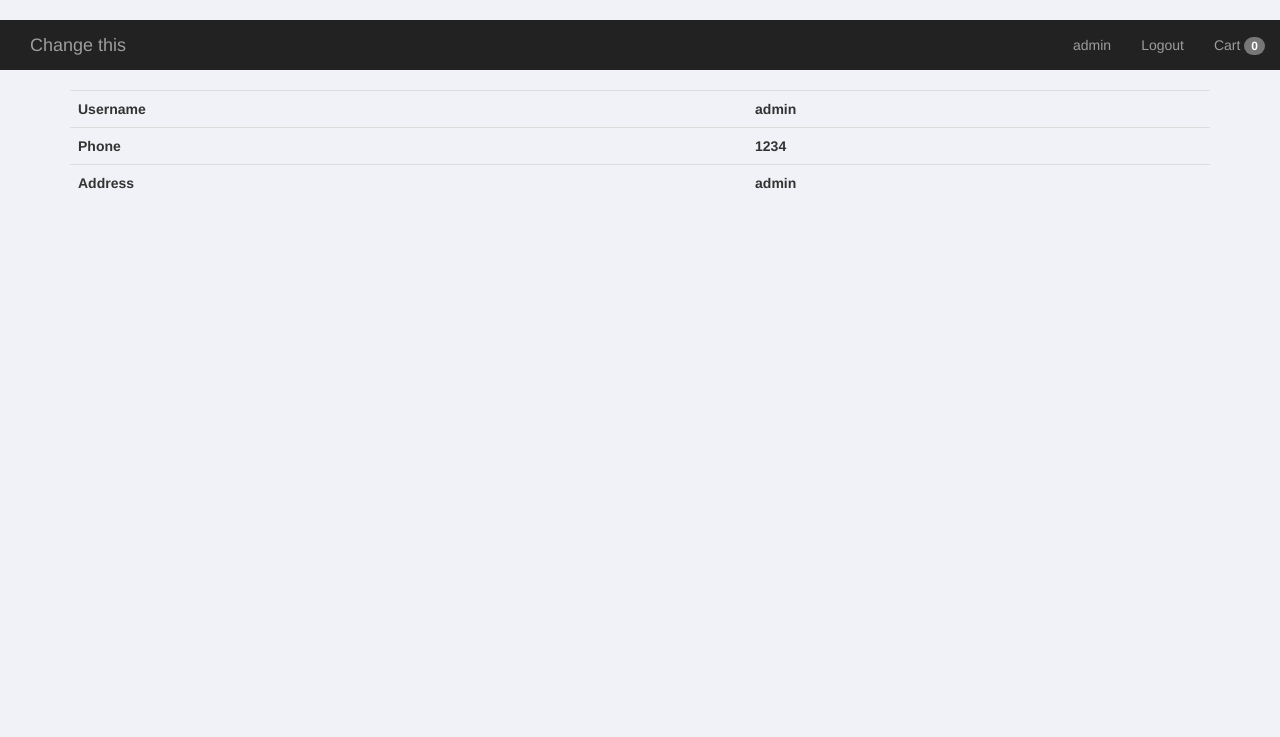
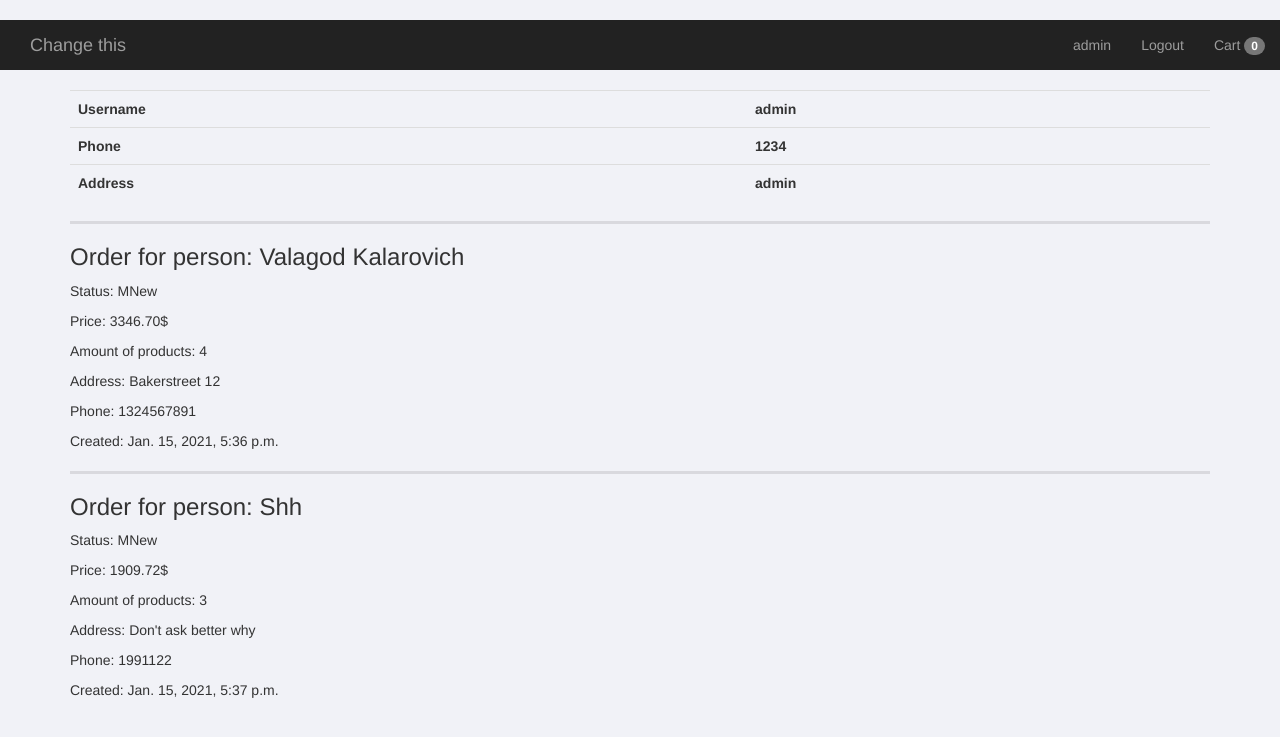
Before and after one commit to VanionVina/first-test-django, a Django app: page /user-profile/ in a window 1280 px wide. Shown: the top 737 px of the page. Run offline with Django 3.2, Linux system fonts and the light colour scheme; a user stored in the database is signed in; data comes from the database, SQL or seed files in the repository; both versions use the stored data as it was after the commit; lists and menus that the app fills with data are empty; some libraries are stand-ins or nearby versions.

Commit message:
Add order form

```diff
--- a/mainapp/admin.py
+++ b/mainapp/admin.py
@@ -12,3 +12,5 @@ admin.site.register(GolfClub)
 admin.site.register(Customer)
 admin.site.register(Cart)
 admin.site.register(CartProduct)
+
+admin.site.register(Order)
--- a/mainapp/models.py
+++ b/mainapp/models.py
@@ -186,7 +186,9 @@ class Cart(models.Model):
 
     def save(self, *args, **kwargs):
         if not self.final_amount:
-            self.final_amount=0
+            self.final_amount = 0
+        if not self.final_price:
+            self.final_price = 0
         super().save(*args, **kwargs)
 
     def __str__(self):
@@ -219,11 +221,18 @@ class CartProduct(models.Model):
 
 
 class Order(models.Model):
+    STATUS_CHOICES = (
+        ('new', 'MNew'),
+        ('confirmed', 'Confirmed'),
+        ('delivered', 'Delivered')
+    )
+    user = models.ForeignKey(Customer, on_delete=models.CASCADE)
     cart = models.ForeignKey(Cart, on_delete=models.CASCADE)
     first_name = models.CharField(max_length=50)
     address = models.CharField(max_length=100)
     phone = models.IntegerField()
-    status = models.CharField(max_length=50)
+    created = models.DateTimeField(auto_created=True, auto_now=True)
+    status = models.CharField(max_length=50, choices=STATUS_CHOICES, default='new')
 
     def __str__(self):
-        return self.cart
+        return f'Order to cart: {self.cart.id}'
--- a/mainapp/templates/user_profile.html
+++ b/mainapp/templates/user_profile.html
@@ -16,4 +16,15 @@
     </tr>
 </table>
 
+{% for order in orders %}
+    <hr style='border-top: 3px solid rgba(0, 0, 0, 0.1);'>
+    <h3>Order for person: {{order.first_name}}</h3>
+    <p>Status: {{order.get_status_display}}</p>
+    <p>Price: {{order.cart.final_price}}$</p>
+    <p>Amount of products: {{order.cart.final_amount}}</p>
+    <p>Address: {{order.address}}</p>
+    <p>Phone: {{order.phone}}</p>
+    <p>Created: {{order.created}}</p>
+{% endfor %}
+
 {% endblock %}
--- a/mainapp/urls.py
+++ b/mainapp/urls.py
@@ -11,6 +11,7 @@ from .views import (
     DeleteCartProduct,
     ChangeCartProductAmount,
     UserProfile,
+    OrderView,
     )
 
 
@@ -27,4 +28,5 @@ urlpatterns = [
     path('del-cart-product/<str:cart_product_id>/', DeleteCartProduct.as_view(), name='del_cart_product'),
     path('change-amount/<str:cart_product_id>/', ChangeCartProductAmount.as_view(), name='change_amount'),
     path('user-profile/', UserProfile.as_view(), name='user_profile'),
+    path('create-order/', OrderView.as_view(), name='create_order'),
 ]
--- a/mainapp/views.py
+++ b/mainapp/views.py
@@ -1,12 +1,14 @@
+from decimal import Decimal
+
 from django.shortcuts import render, HttpResponseRedirect
 from django.urls import reverse
 from django.views.generic import View
 from django.contrib.auth.models import ContentType, User
 from django.contrib import messages
 
-from .forms import Registration
+from .forms import Registration, OrderForm
 from .mixins import GetCategorysMixin, GetCurtMixin
-from .models import Category, GlobalCategory, Customer, Cart, CartProduct
+from .models import Category, GlobalCategory, Customer, Cart, CartProduct, Order
 from .logic import get_products, cart_logic
 
 
@@ -143,7 +145,7 @@ class ChangeCartProductAmount(GetCurtMixin, View):
         product = CartProduct.objects.get(id=cart_product_id)
         amount = request.POST.get('amount')
         product.amount = amount
-        product.total_price = float(product.get_product().price) * float(amount)
+        product.total_price = Decimal(product.get_product().price) * Decimal(amount)
         product.amount = amount
         product.save()
         cart_logic.cart_recalc(self.cart)
@@ -153,7 +155,40 @@ class ChangeCartProductAmount(GetCurtMixin, View):
 class UserProfile(GetCurtMixin, View):
 
     def get(self, request):
+        customer = Customer.objects.get(user=request.user)
+        orders = Order.objects.filter(user=customer)
         context = {
                 'cart': self.cart,
+                'orders': orders,
                 }
         return render(request, 'user_profile.html', context)
+
+
+class OrderView(GetCurtMixin, View):
+
+    def get(self, request):
+        if self.cart.final_amount == 0:
+            return HttpResponseRedirect(reverse('cart_detail'))
+        form = OrderForm
+        context = {
+            'cart': self.cart,
+            'form': form,
+        }
+        return render(request, 'create_order.html', context)
+
+    def post(self, request):
+        form = OrderForm(request.POST)
+        if form.is_valid():
+            customer = Customer.objects.get(user=request.user)
+            cart = self.cart
+            first_name = request.POST.get('first_name')
+            address = request.POST.get('address')
+            phone = request.POST.get('phone')
+            order = Order.objects.create(
+                user=customer, cart=cart, first_name=first_name,
+                address=address, phone=phone,
+                )
+            order.save()
+            self.cart.ordered = True
+            self.cart.save()
+            return HttpResponseRedirect(reverse('user_profile'))
```
Also changed, not shown: mainapp/forms.py (+9 -0 lines), mainapp/templates/cart_detail.html (+10 -4 lines), mainapp/templates/create_order.html (added, +14 -0 lines), db.sqlite3, mainapp/migrations/0009_order.py (added), mainapp/migrations/0010_order_user.py (added), mainapp/migrations/0011_auto_20210115_2152.py (added), mainapp/migrations/0012_auto_20210115_2153.py (added), mainapp/migrations/0013_auto_20210115_2235.py (added).
